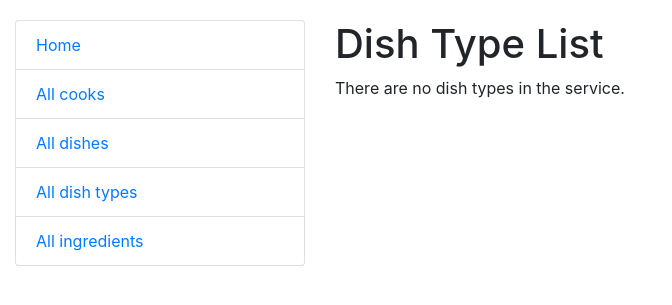
After one commit to KolBohdan/restaurant-kitchen-service, a Django app: page /dish-types/ in a window 1280 px wide. The commit adds this page. Shown: the top 305 px of the page, without its empty margins (0-672 px from the left). Run offline with Django 4.2, Linux system fonts and the light colour scheme; data that the repository does not hold is empty.

Commit message:
Add new view and simple html page for Dish Type model

```diff
--- a/kitchen/urls.py
+++ b/kitchen/urls.py
@@ -2,10 +2,12 @@ from django.urls import path
 
 from .views import (
     index,
+    DishTypeListView,
 )
 
 urlpatterns = [
     path("", index, name="index"),
+    path("dish-types/", DishTypeListView.as_view(), name="dish-type-list")
 ]
 
 app_name = "kitchen"
--- a/kitchen/views.py
+++ b/kitchen/views.py
@@ -1,5 +1,6 @@
 from django.http import HttpRequest, HttpResponse
 from django.shortcuts import render
+from django.views import generic
 
 from kitchen.models import (
     Cook,
@@ -19,3 +20,9 @@ def index(request: HttpRequest) -> HttpResponse:
         "num_ingredients": Ingredient.objects.count(),
     }
     return render(request, "kitchen/index.html", context=context)
+
+
+class DishTypeListView(generic.ListView):
+    model = DishType
+    template_name = "kitchen/dish_type_list.html"
+    context_object_name = "dish_type_list"
--- /dev/null
+++ b/templates/kitchen/dish_type_list.html
@@ -0,0 +1,29 @@
+{% extends "base.html" %}
+
+{% block content %}
+  <h1>
+    Dish Type List
+  </h1>
+
+  {% if dish_type_list %}
+    <table class="table">
+      <tr>
+        <th>ID</th>
+        <th>Name</th>
+      </tr>
+
+      {% for type in dish_type_list %}
+        <tr>
+          <td>
+              {{ type.id }}
+          </td>
+          <td>
+              {{ type.name }}
+          </td>
+        </tr>
+      {% endfor %}
+    </table>
+  {% else %}
+      <p>There are no dish types in the service.</p>
+  {% endif %}
+{% endblock %}
--- a/templates/kitchen/index.html
+++ b/templates/kitchen/index.html
@@ -10,6 +10,6 @@
     <li>Number of cooks: {{ num_cooks }}</li>
     <li>Number of dishes: {{ num_dishes }}</li>
     <li>Number of dish types: {{ num_dish_types }}</li>
-    <li>Number of dish ingredients: {{ num_ingredients }} </li>
+    <li>Number of ingredients: {{ num_ingredients }} </li>
   </ul>
 {% endblock %}
```
